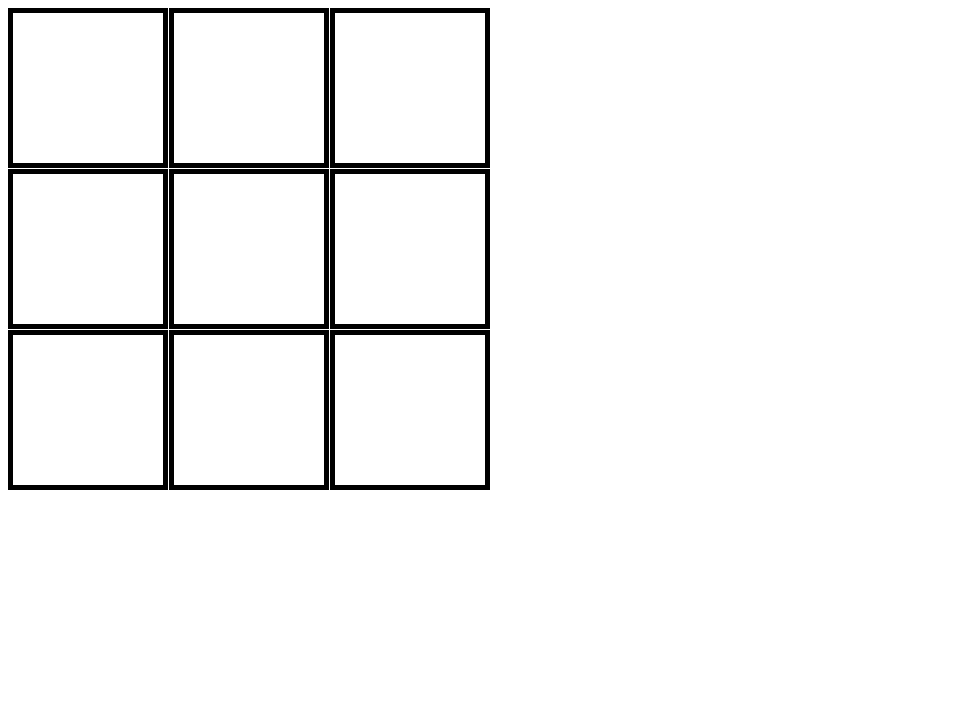
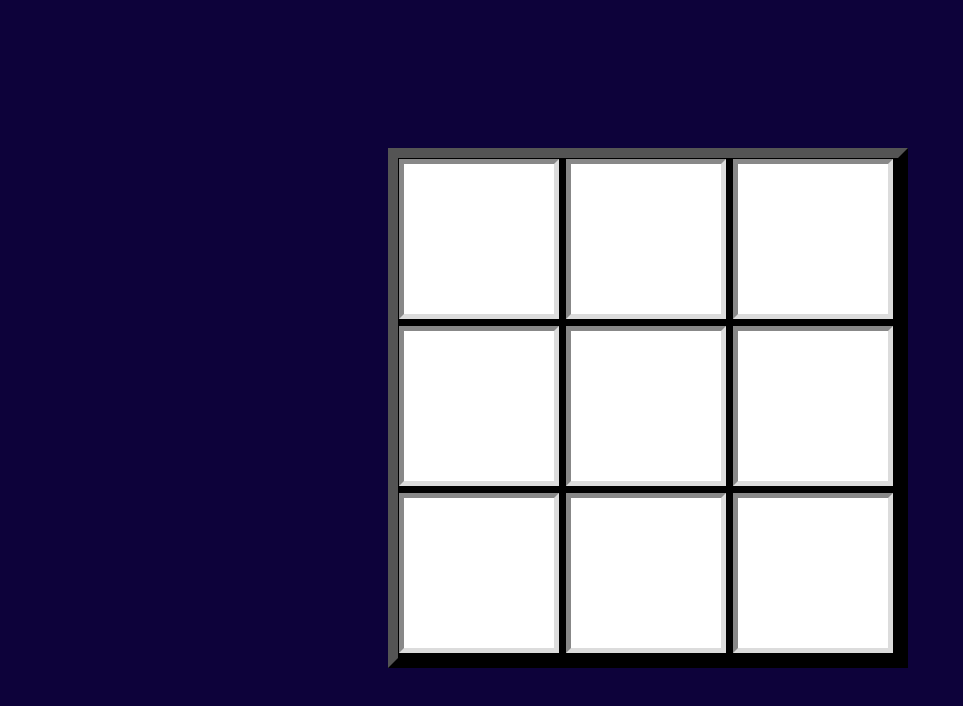
Before and after one commit to jspancerz/tic-tac-toe, a plain HTML site: page index.html in a window 1280 px wide. Shown: the whole page, without its empty margins (0-963 px from the left). Drawn offline with Linux system fonts and the light colour scheme.

Commit message:
added basic color/grid styling

```diff
--- a/style.css
+++ b/style.css
@@ -3,19 +3,30 @@
     width: 100vw;
 }
 
+body{
+    display: flex;
+    justify-content: center;
+    align-items: center;
+    background-color: rgb(13, 2, 58);
+}
+
 .square{
-    border: 5px solid black;
+    border: 5px inset gainsboro;
     height: 150px;
     width: 150px;
     font-size: 100px;
     color: red;
     text-align: center;
+    background-color: white;
+    margin: 1px;
 }
 
 #gamegrid{
     display: grid;
-    height: 300px;
-    width: 300px;
+    height: 500px;
+    width: 500px;
     grid-template-columns: repeat(3, 1fr);
     gap: 1px;
+    border: 10px outset black;
+    background-color: black;
 }
```
